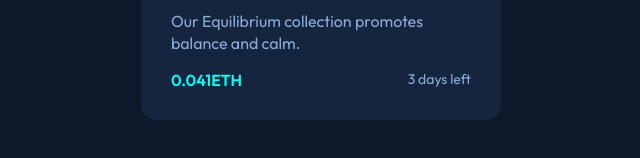
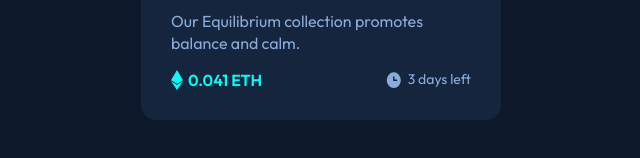
Before and after one commit to murray-williams/nft-preview-card, a React (Create React App) app: page / in a window 1280 px wide. Shown: the part 534-692 px from the top of the page, without its empty margins (319-959 px from the left). Built offline with nearby package versions, Linux system fonts and the light colour scheme.

Commit message:
NFT detail icon styling

```diff
--- a/src/components/Card.css
+++ b/src/components/Card.css
@@ -22,12 +22,27 @@
 .card-inner .nft-details {
   display: flex;
   justify-content: space-between;
+  height: 20px;
 }
 .card-inner .nft-details .details-left {
+  display: flex;
   color: var(--cyan);
   font-weight: 600;
 }
+.card-inner .nft-details .details-left span {
+  margin-left: 5px;
+}
+.card-inner .nft-details .details-left img {
+  width: 12px;
+}
 .card-inner .nft-details .details-right {
+  display: flex;
   color: var(--softblue);
   font-size: 14px;
 }
+.card-inner .nft-details .details-right span {
+  margin-left: 5px;
+}
+.card-inner .nft-details .details-right img {
+  width: 18px;
+}
--- a/src/components/Card.js
+++ b/src/components/Card.js
@@ -1,4 +1,6 @@
 import NFT from '../assets/image-equilibrium.jpg'
+import ETHIcon from '../assets/icon-ethereum.svg'
+import ClockIcon from '../assets/icon-clock.svg'
 
 // styles
 import './Card.css'
@@ -11,8 +13,14 @@ export default function Card() {
         <h2>Equilibrium #3429</h2>
         <p>Our Equilibrium collection promotes balance and calm.</p>
         <div className="nft-details">
-          <div className="details-left">0.041ETH</div>
-          <div className="details-right">3 days left</div>
+          <div className="details-left">
+            <img src={ETHIcon} alt="ETH Icon" />
+            <span>0.041 ETH</span>
+          </div>
+          <div className="details-right">
+            <img src={ClockIcon} alt="Clock Icon" />
+            <span>3 days left</span>
+          </div>
         </div>
       </div>
     </div>
```
